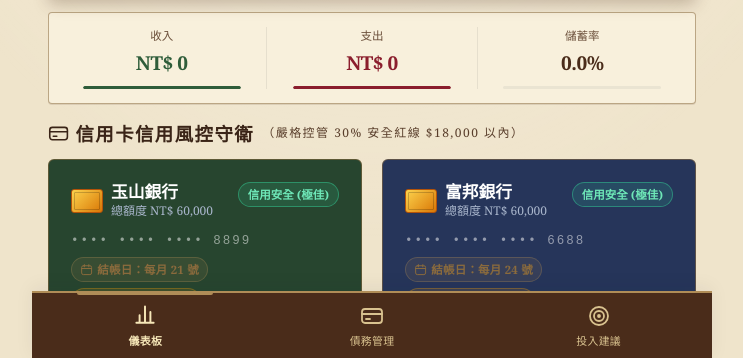
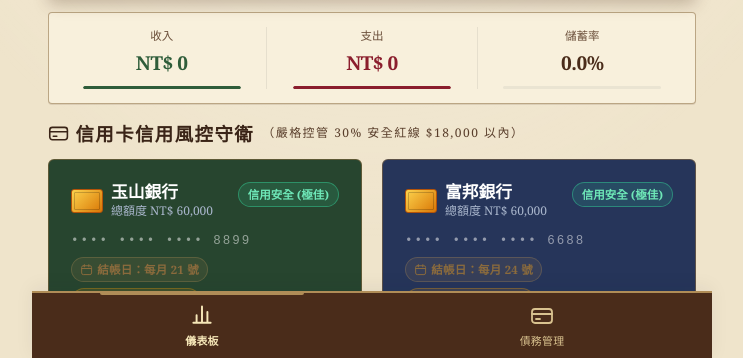
Before and after one commit to meshsky3906-lgtm/Financial-literacy, a website: page index.html in a window 1280 px wide. Shown: the part 440-798 px from the top of the page, without its empty margins (268-1011 px from the left). Drawn offline with Linux system fonts and the light colour scheme.

Commit message:
暫時隱藏「投入建議」分頁(程式與資料保留,註解內附恢復方式)
Co-Authored-By: Claude Sonnet 5.5 <noreply@anthropic.com>
Claude-Session: https://claude.ai/code/session_01DSAYsRpio5GnZRqhbdpMyz

```diff
--- a/index.html
+++ b/index.html
@@ -24,7 +24,7 @@
   <!-- CSS 核心樣式 -->
   <link rel="stylesheet" href="css/main.css?v=ac1c">
   <link rel="stylesheet" href="css/components.css?v=ac2">
-  <link rel="stylesheet" href="css/features.css?v=3">
+  <link rel="stylesheet" href="css/features.css?v=4">
 </head>
 <body>
 
@@ -311,6 +311,7 @@
     </div><!-- end #page-debt -->
 
     <!-- ===== 每月投入建議頁 (內容由 js/app.js 的 renderInvestPage 產生) ===== -->
+    <!-- 投入建議頁暫時隱藏:沒有分頁按鈕可進入,恢復方式見底部導覽列註解 -->
     <div id="page-invest" class="page-view">
       <div id="invest-root"></div>
     </div><!-- end #page-invest -->
@@ -325,7 +326,8 @@
         <span class="tab-icon">💳</span>
         <span>債務管理</span>
       </button>
-      <button class="tab-btn" id="tab-btn-invest" data-page="invest" role="tab" aria-selected="false">
+      <!-- 「投入建議」分頁暫時隱藏(程式與資料都保留)。要恢復:刪掉下一行 button 的 style="display:none" 與 hidden -->
+      <button class="tab-btn" id="tab-btn-invest" data-page="invest" role="tab" aria-selected="false" hidden style="display:none">
         <span class="tab-icon">🎯</span>
         <span>投入建議</span>
       </button>
```
